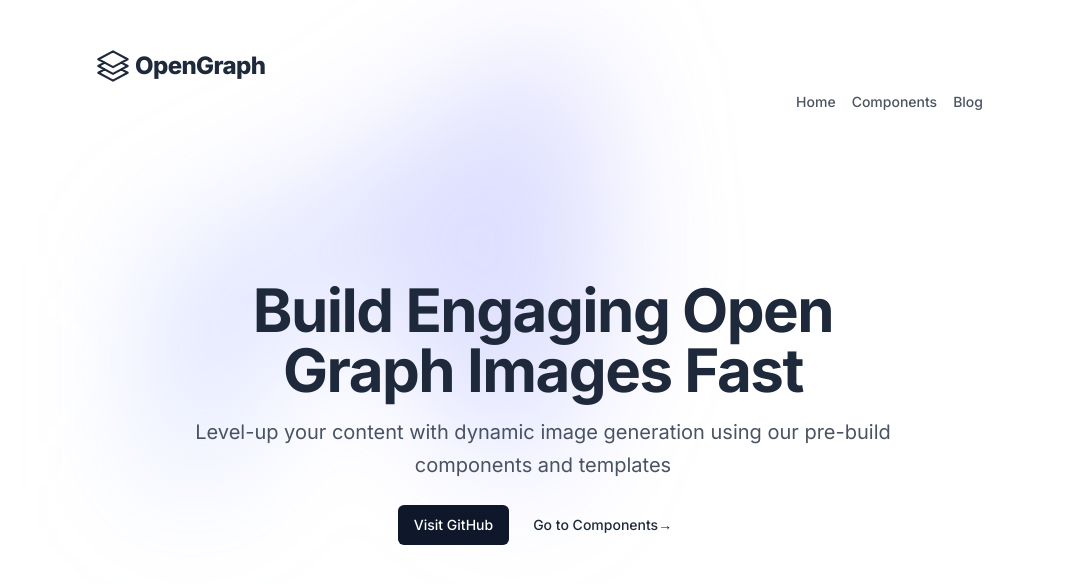
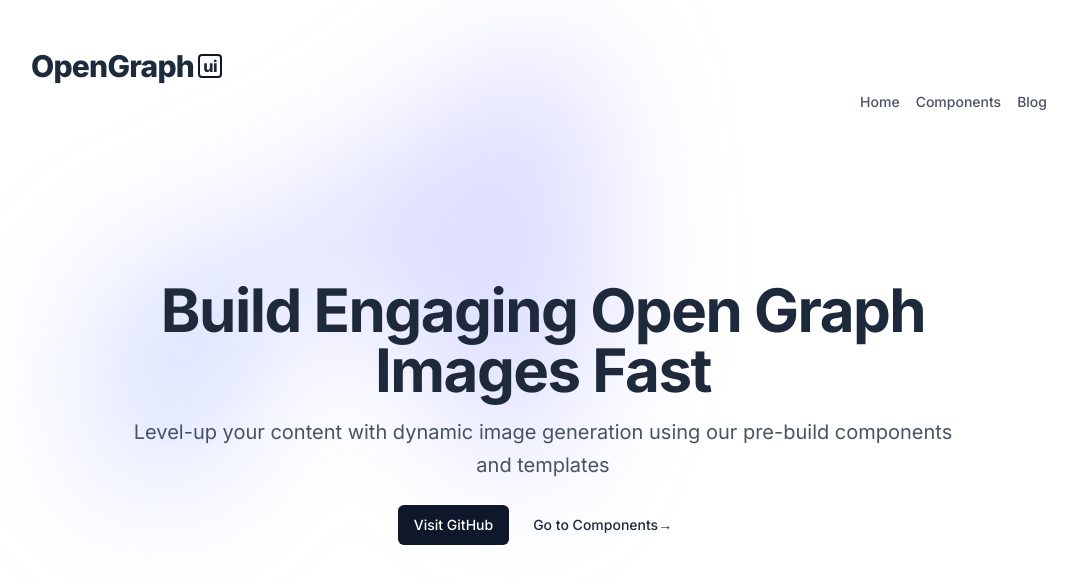
Before and after one commit to ekqt/ogsnap, a Next.js app: page / in a window 1280 px wide. Shown: the top 584 px of the page, without its empty margins (97-1174 px from the left). Built offline with nearby package versions, Linux system fonts and the light colour scheme.

Commit message:
Brushing up styles

```diff
--- a/src/app/layout.tsx
+++ b/src/app/layout.tsx
@@ -16,7 +16,7 @@ export default function RootLayout({
         className={`${inter.className} bg-white dark:bg-slate-800 text-slate-800 dark:text-white transition-colors`}
       >
         <Navbar />
-        <main className="mx-auto max-w-3xl p-6 min-h-screen relative">
+        <main className="mx-auto max-w-4xl p-6 min-h-screen relative">
           <Blob />
           {children}
         </main>
--- /dev/null
+++ b/src/components/Logo.tsx
@@ -0,0 +1,10 @@
+export const Logo = () => {
+  return (
+    <div className="flex items-center gap-1">
+      <span className="font-extrabold tracking-tight text-3xl">OpenGraph</span>
+      <div className="border-[2.5px] rounded  border-slate-900 h-6 w-6 flex items-center justify-center">
+        <span className="font-extrabold tracking-tight text-base">ui</span>
+      </div>
+    </div>
+  );
+};
--- a/src/components/Navbar.tsx
+++ b/src/components/Navbar.tsx
@@ -1,34 +1,18 @@
 import Link from "next/link";
-import { ProseH3 } from "./Typography";
 import { Button } from "./Button";
 import { navigation } from "src/config/navigation";
+import { Logo } from "./Logo";
 
 export function Navbar() {
   return (
     <div className="px-6 pt-12 pb-2 ">
-      <nav className="max-w-4xl mx-auto grid">
+      <nav className="max-w-5xl mx-auto grid">
         <Link className="w-fit" href="/">
-          <ProseH3 className="mt-0 font-extrabold flex items-center justify-center gap-1">
-            <svg
-              xmlns="http://www.w3.org/2000/svg"
-              fill="none"
-              viewBox="0 0 24 24"
-              strokeWidth="1.5"
-              stroke="currentColor"
-              className="w-9 h-9"
-            >
-              <path
-                strokeLinecap="round"
-                strokeLinejoin="round"
-                d="M6.429 9.75L2.25 12l4.179 2.25m0-4.5l5.571 3 5.571-3m-11.142 0L2.25 7.5 12 2.25l9.75 5.25-4.179 2.25m0 0L21.75 12l-4.179 2.25m0 0l4.179 2.25L12 21.75 2.25 16.5l4.179-2.25m11.142 0l-5.571 3-5.571-3"
-              />
-            </svg>
-            OpenGraph
-          </ProseH3>
+          <Logo />
         </Link>
         <section className="flex justify-end flex-wrap pt-4 sm:pt-0">
           {navigation.map(({ label, href }, key) => (
-            <Link key={key} href={href}>
+            <Link key={key} href={href} tabIndex={-1}>
               <Button className="px-2 py-2 opacity-80 h-fit" variant="link">
                 {label}
               </Button>
--- a/src/components/preview/Preview.tsx
+++ b/src/components/preview/Preview.tsx
@@ -34,7 +34,7 @@ export function Preview({
         <CopyButton code={srcCode} />
       </header>
       <TabsContent value="preview">
-        <div className="w-full grid grid-cols-1 overflow-scroll rounded-md border border-slate-200 p-6 dark:border-slate-700">
+        <div className="w-full grid grid-cols-1 overflow-scroll rounded-md border border-slate-200 p-9 dark:border-slate-700">
           <div
             style={{
               all: "unset",
```
